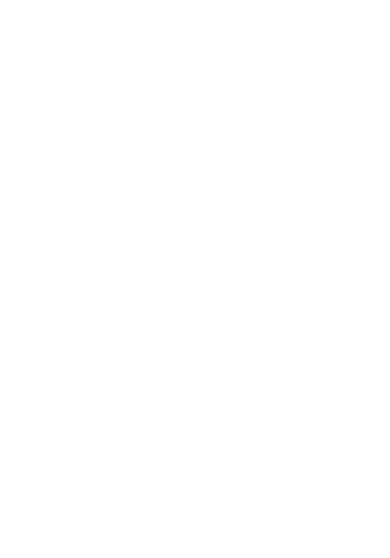
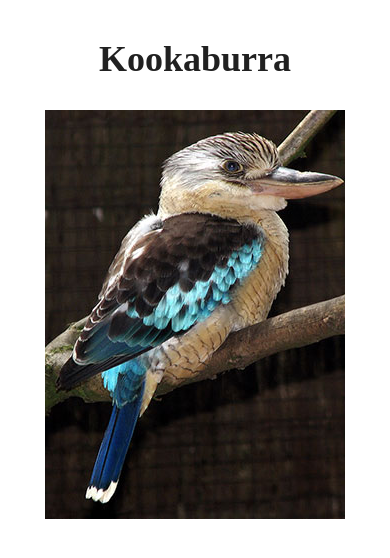
Before and after one commit to vre2h/responsive-images, a plain HTML site: page kookaburra/index.html in a window 390 px wide. Drawn offline with Linux system fonts and the light colour scheme.

Commit message:
[add] responsive img

```diff
--- a/kookaburra/index.html
+++ b/kookaburra/index.html
@@ -5,8 +5,27 @@
   <meta name="viewport" content="width=device-width, initial-scale=1.0">
   <meta http-equiv="X-UA-Compatible" content="ie=edge">
   <title>Kookaburra</title>
+  <style>
+    .item {
+      display: flex;
+      flex-direction: column;
+      align-items: center;
+    }
+
+    .item__title {
+      font-size: 36px;
+      color: #212121;
+    }
+  </style>
 </head>
 <body>
-
+  <section class="item">
+    <h1 class="item__title">Kookaburra</h1>
+    <picture class="item__pic">
+      <source media="(min-width: 960px)" srcset="kookaburra_large_1x.jpg 1x, kitten_large_2x.jpg 2x">
+      <source media="(min-width: 640px)" srcset="kookaburra_medium_1x.jpg 1x, kitten_medium_2x.jpg 2x">
+      <img src="kookaburra_small.jpg" alt="Kookaburra">
+    </picture>
+  </section>
 </body>
 </html>
```
